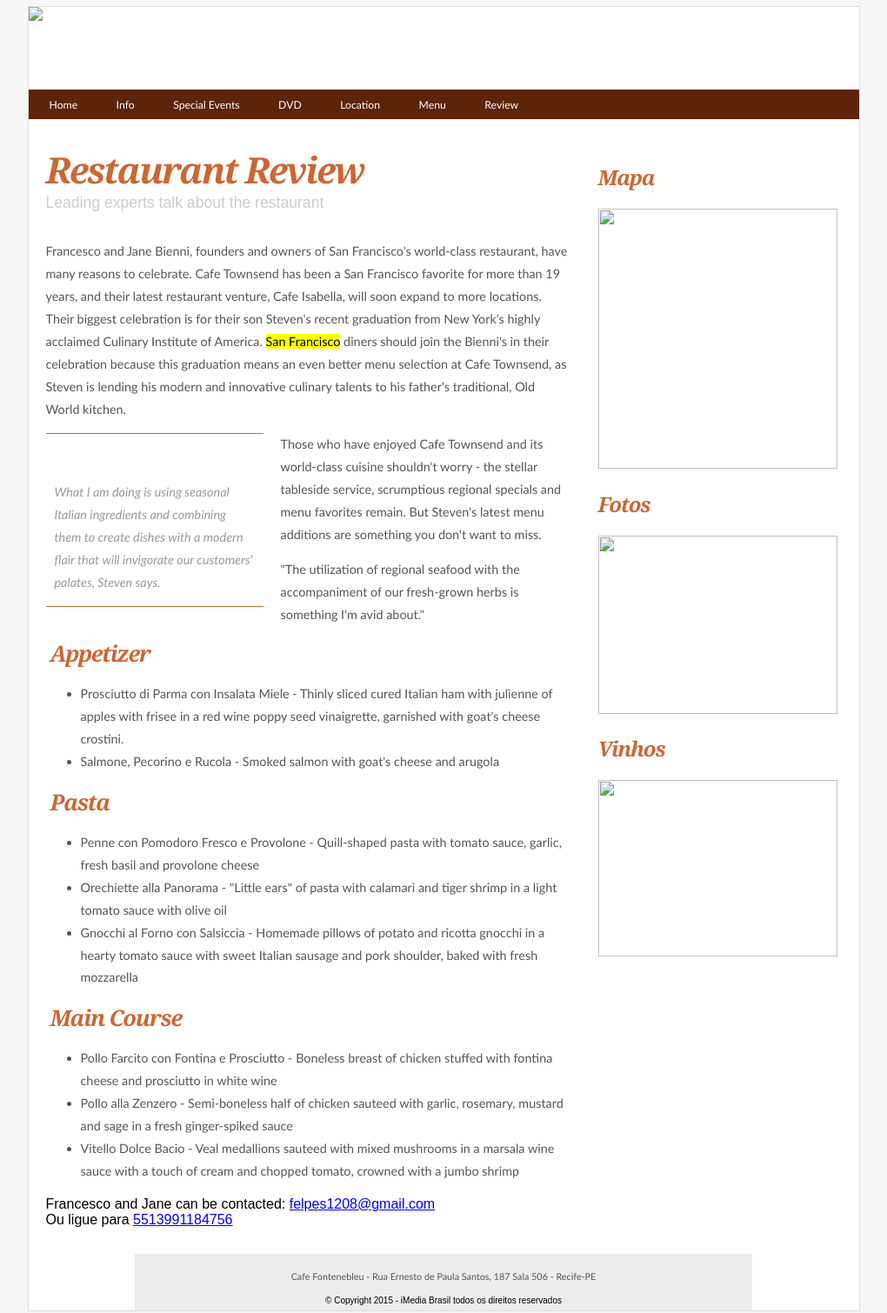
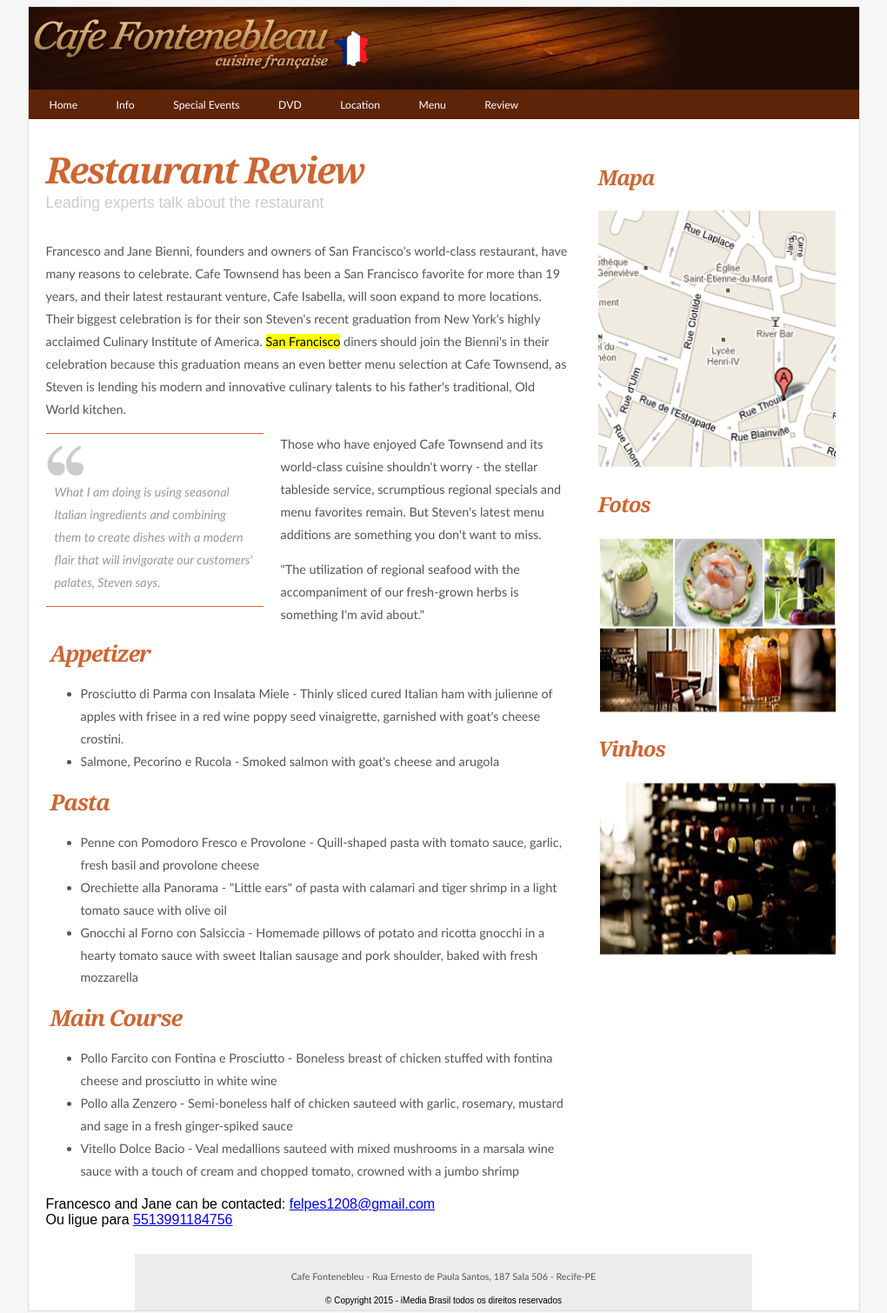
Before and after one commit to Felpes08/Projeto-Aula01, a plain HTML site: page index.html in a window 1280 px wide. Shown: the whole page at 87% size, without its empty margins (130-1150 px from the left). Drawn offline with Linux system fonts and the light colour scheme.

Commit message:
Meu primeiro Commit

```diff
--- a/index.html
+++ b/index.html
@@ -60,7 +60,7 @@
         <main>
 
             <header>
-                <img src="../imagens/topo_principal.jpg">
+                <img src="imagens/topo_principal.jpg">
             </header>
 
             <nav>
@@ -120,17 +120,17 @@
             <div id="apoio">
                 <section class="fotos_apoio">
                     <h2>Mapa</h2>
-                    <img src="../imagens/mapa_como_chegar.gif" width="275" height="299" />
+                    <img src="imagens/mapa_como_chegar.gif" width="275" height="299" />
                 </section>
 
                 <section class="fotos_apoio">
                     <h2>Fotos</h2>
-                    <img src="../imagens/fotos.jpg" width="275" height="205" />
+                    <img src="imagens/fotos.jpg" width="275" height="205" />
                 </section>
 
                 <section class="fotos_apoio">
                     <h2>Vinhos</h2>
-                    <img src="../imagens/vinhos.jpg" width="275" height="203" />
+                    <img src="imagens/vinhos.jpg" width="275" height="203" />
                 </section>
             </div>
 
```
Also changed, not shown: imagens/aspas.gif (added), imagens/fotos.jpg (added), imagens/mapa_como_chegar.gif (added), imagens/topo_principal.jpg (added), imagens/vinhos.jpg (added).
